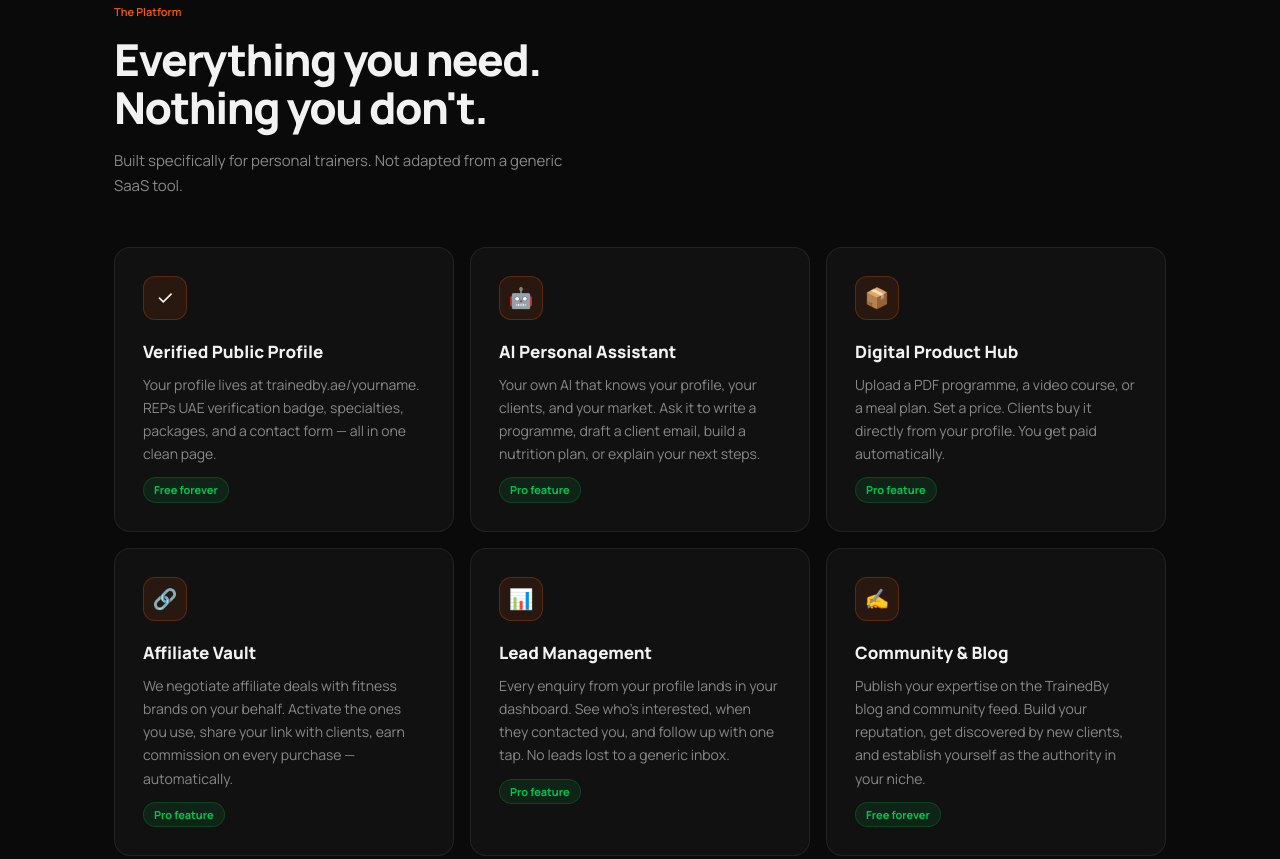
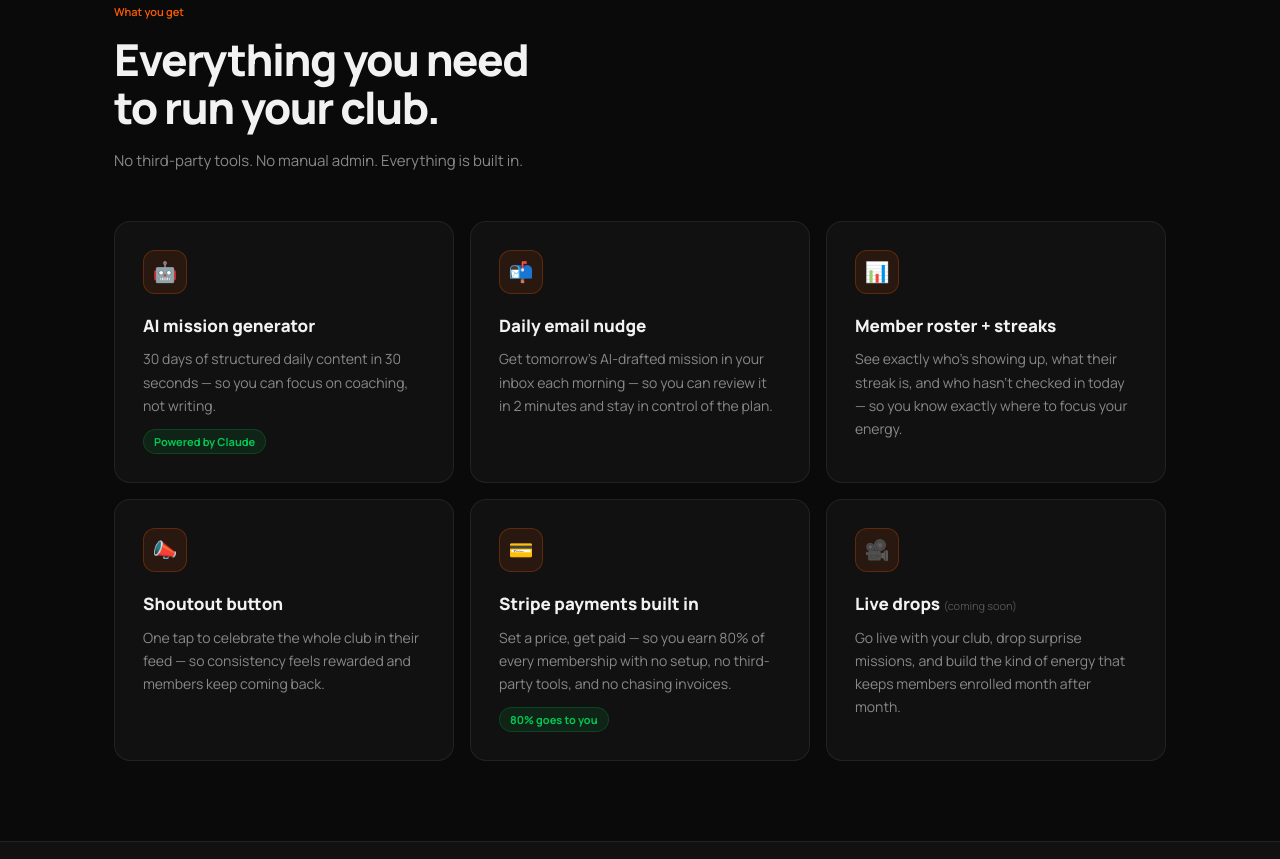
Before and after one commit to monsieurpepik/trainedby, an Astro site: page /for-trainers in a window 1280 px wide. Shown: the part 943-1802 px from the top of the page. Built offline with nearby package versions, Linux system fonts and the light colour scheme; Astro itself is replaced by a stand-in of ours; no server answers.

Commit message:
feat: replace for-trainers features section with club benefits

```diff
--- a/src/pages/for-trainers.astro
+++ b/src/pages/for-trainers.astro
@@ -190,45 +190,41 @@
   <!-- WHAT YOU GET -->
   <div style="border-top:1px solid var(--border)">
     <div class="section">
-      <p class="section-eyebrow">The Platform</p>
-      <h2 class="section-title">Everything you need.<br>Nothing you don't.</h2>
-      <p class="section-sub">Built specifically for personal trainers. Not adapted from a generic SaaS tool.</p>
+      <p class="section-eyebrow">What you get</p>
+      <h2 class="section-title">Everything you need<br>to run your club.</h2>
+      <p class="section-sub">No third-party tools. No manual admin. Everything is built in.</p>
       <div class="features-grid">
         <div class="feature-card">
-          <div class="feature-icon">✓</div>
-          <div class="feature-title">Verified Public Profile</div>
-          <p class="feature-desc">Your profile lives at {brandName.toLowerCase()}.ae/yourname. {market.certificationBody} verification badge, specialties, packages, and a contact form — all in one clean page.</p>
-          <span class="feature-badge">Free forever</span>
+          <div class="feature-icon">🤖</div>
+          <div class="feature-title">AI mission generator</div>
+          <p class="feature-desc">30 days of structured daily content in 30 seconds — so you can focus on coaching, not writing.</p>
+          <span class="feature-badge">Powered by Claude</span>
         </div>
         <div class="feature-card">
-          <div class="feature-icon">🤖</div>
-          <div class="feature-title">AI Personal Assistant</div>
-          <p class="feature-desc">Your own AI that knows your profile, your clients, and your market. Ask it to write a programme, draft a client email, build a nutrition plan, or explain your next steps.</p>
-          <span class="feature-badge">Pro feature</span>
-        </div>
-        <div class="feature-card">
-          <div class="feature-icon">📦</div>
-          <div class="feature-title">Digital Product Hub</div>
-          <p class="feature-desc">Upload a PDF programme, a video course, or a meal plan. Set a price. Clients buy it directly from your profile. You get paid automatically.</p>
-          <span class="feature-badge">Pro feature</span>
-        </div>
-        <div class="feature-card">
-          <div class="feature-icon">🔗</div>
-          <div class="feature-title">Affiliate Vault</div>
-          <p class="feature-desc">We negotiate affiliate deals with fitness brands on your behalf. Activate the ones you use, share your link with clients, earn commission on every purchase — automatically.</p>
-          <span class="feature-badge">Pro feature</span>
+          <div class="feature-icon">📬</div>
+          <div class="feature-title">Daily email nudge</div>
+          <p class="feature-desc">Get tomorrow's AI-drafted mission in your inbox each morning — so you can review it in 2 minutes and stay in control of the plan.</p>
         </div>
         <div class="feature-card">
           <div class="feature-icon">📊</div>
-          <div class="feature-title">Lead Management</div>
-          <p class="feature-desc">Every enquiry from your profile lands in your dashboard. See who's interested, when they contacted you, and follow up with one tap. No leads lost to a generic inbox.</p>
-          <span class="feature-badge">Pro feature</span>
+          <div class="feature-title">Member roster + streaks</div>
+          <p class="feature-desc">See exactly who's showing up, what their streak is, and who hasn't checked in today — so you know exactly where to focus your energy.</p>
         </div>
         <div class="feature-card">
-          <div class="feature-icon">✍️</div>
-          <div class="feature-title">Community & Blog</div>
-          <p class="feature-desc">Publish your expertise on the {brandName} blog and community feed. Build your reputation, get discovered by new clients, and establish yourself as the authority in your niche.</p>
-          <span class="feature-badge">Free forever</span>
+          <div class="feature-icon">📣</div>
+          <div class="feature-title">Shoutout button</div>
+          <p class="feature-desc">One tap to celebrate the whole club in their feed — so consistency feels rewarded and members keep coming back.</p>
+        </div>
+        <div class="feature-card">
+          <div class="feature-icon">💳</div>
+          <div class="feature-title">Stripe payments built in</div>
+          <p class="feature-desc">Set a price, get paid — so you earn 80% of every membership with no setup, no third-party tools, and no chasing invoices.</p>
+          <span class="feature-badge">80% goes to you</span>
+        </div>
+        <div class="feature-card">
+          <div class="feature-icon">🎥</div>
+          <div class="feature-title">Live drops <span style="font-size:11px;color:var(--text-3);font-weight:400;">(coming soon)</span></div>
+          <p class="feature-desc">Go live with your club, drop surprise missions, and build the kind of energy that keeps members enrolled month after month.</p>
         </div>
       </div>
     </div>
```
